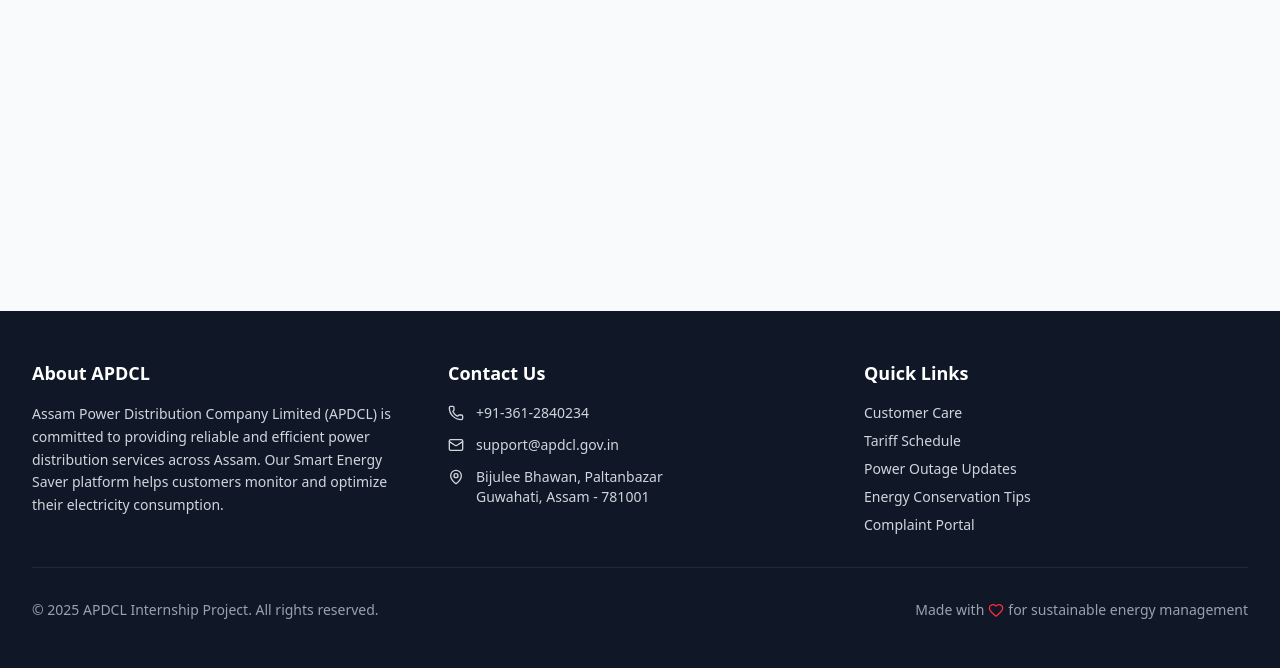
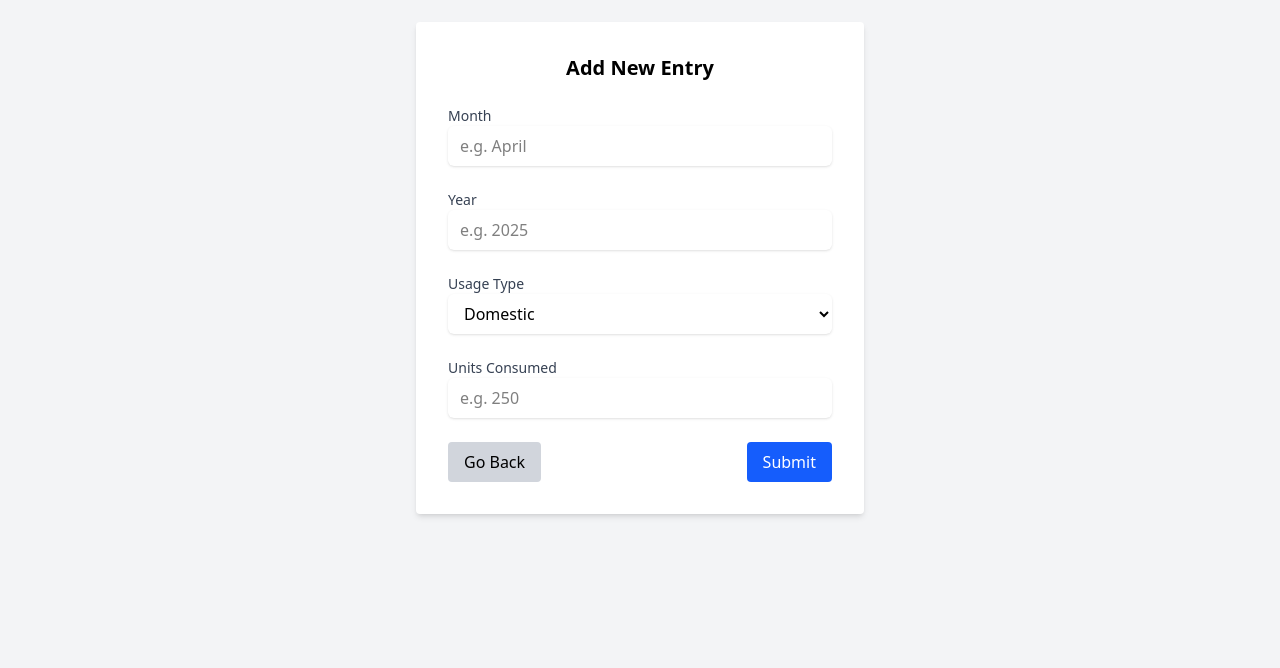
Before and after one commit to banhisikha-talukdar/WattConnect, a React (Vite) app in the folder wattconnect-client/: page /customer/add in a window 1280 px wide. Shown: the part 132-800 px from the top of the page. Built offline with nearby package versions, Linux system fonts and the light colour scheme.

Commit message:
Implemented AddEntry page with routing and Add New button

```diff
--- a/wattconnect-client/package.json
+++ b/wattconnect-client/package.json
@@ -26,6 +26,7 @@
     "react-dropzone": "^14.3.8",
     "react-hook-form": "^7.58.1",
     "react-router-dom": "^7.6.2",
+    "recharts": "^2.15.4",
     "tailwindcss": "^4.1.10",
     "yup": "^1.6.1"
   },
--- a/wattconnect-client/src/App.jsx
+++ b/wattconnect-client/src/App.jsx
@@ -6,8 +6,8 @@ import LoginHeader from './components/LoginHeader';
 import Landing from './pages/Landing';
 import Login from './pages/Login';
 import Signup from './pages/Signup';
-import CustomerHome from './pages/CustomerHome';
-import AdminHome from './pages/AdminHome';
+import CustomerDashboard from './pages/Customer/Dashboard'
+import AddEntry from './pages/Customer/AddEntry';
 
 const AppLayout = ({ children, header }) => (
   <div className="min-h-screen flex flex-col bg-gray-50">
@@ -37,8 +37,8 @@ const AppWrapper = () => {
     <AppLayout header={header}>
       <Routes>
         <Route path="/" element={<Landing />} />
-        <Route path="/customer/home" element={<CustomerHome />} />
-        <Route path="/admin/home" element={<AdminHome />} />
+        <Route path="/customer/dashboard" element={<CustomerDashboard />}/>
+        <Route path="/customer/add" element={<AddEntry />} />
       </Routes>
     </AppLayout>
   );
--- a/wattconnect-client/src/components/LoginHeader.jsx
+++ b/wattconnect-client/src/components/LoginHeader.jsx
@@ -1,13 +1,13 @@
 import { Link } from 'react-router-dom';
 
 const LoginHeader = () => (
-  <header className="bg-white shadow-md border-b border-gray-200 sticky top-0 z-50">
-    <div className="max-w-7xl mx-auto px-4 sm:px-6 lg:px-8 h-16 flex items-center justify-between">
-      <h1 className="text-xl font-semibold text-gray-800">Authentication</h1>
-      <Link to="/" className="text-blue-600 hover:underline text-sm font-medium">
-        ⬅ Go Back
-      </Link>
-    </div>
+  <header className="bg-gradient-to-br from-blue-50 to-blue-100 h-16 flex items-center px-4">
+    <Link
+      to="/"
+      className="text-blue-700 hover:underline text-sm font-medium"
+    >
+      ⬅ Go Back
+    </Link>
   </header>
 );
 
--- /dev/null
+++ b/wattconnect-client/src/components/Navbar.jsx
@@ -0,0 +1,68 @@
+import { useLocation, useNavigate } from 'react-router-dom';
+import {
+  Home,
+  FileText,
+  Users,
+  User,
+  LayoutDashboard,
+  FileBarChart,
+  CalendarClock,
+  LogOut
+} from 'lucide-react';
+
+export default function Navbar({ type }) {
+  const navigate = useNavigate();
+  const location = useLocation();
+
+  const handleLogout = () => {
+    navigate('/');
+  };
+
+  const links = type === 'admin'
+    ? [
+        { name: 'Home', icon: <Home size={20} />, path: '/admin/home' },
+        { name: 'Applications', icon: <FileText size={20} />, path: '/admin/applications' },
+        { name: 'Engineer Scheduling', icon: <Users size={20} />, path: '/admin/engineer_scheduling' },
+        { name: 'Meter Scheduling', icon: <CalendarClock size={20} />, path: '/admin/meter_scheduling' },
+      ]
+    : [
+        { name: 'Dashboard', icon: <LayoutDashboard size={20} />, path: '/customer/dashboard' },
+        { name: 'New Application', icon: <FileText size={20} />, path: '/customer/new_application' },
+        { name: 'Tips & Insights', icon: <FileBarChart size={20} />, path: '/customer/tips-insights' },
+        { name: 'Profile', icon: <User size={20} />, path: '/customer/profile' },
+      ];
+
+  return (
+    <aside className="w-64 bg-white shadow-lg p-6 h-full">
+      <h2 className="text-xl text-blue-700 font-bold mb-4">WattConnect</h2>
+      <ul className="space-y-3">
+        {links.map((link, index) => {
+          const isActive = location.pathname === link.path;
+          return (
+            <li
+              key={index}
+              onClick={() => navigate(link.path)}
+              className={`flex items-center gap-3 cursor-pointer px-3 py-2 rounded-lg transition duration-200 border-2 ${
+                isActive
+                  ? 'border-[3px] border-transparent font-semibold bg-gray-200'
+                  : 'border-transparent text-gray-700 hover:bg-white hover:border-[transparent] hover:[border-image:linear-gradient(to_right,blue,#60a5fa)_1] hover:border-image-slice-[1]'
+              }`}
+            >
+              {link.icon}
+              <span>{link.name}</span>
+            </li>
+          );
+        })}
+        <li>
+          <button
+            onClick={handleLogout}
+            className="flex items-center gap-3 text-red-600 hover:bg-red-100 hover:rounded-lg cursor-pointer w-full text-left mt-4"
+          >
+            <LogOut size={35} />
+            <span>Logout</span>
+          </button>
+        </li>
+      </ul>
+    </aside>
+  );
+}
--- a/wattconnect-client/src/pages/AdminHome.jsx
+++ /dev/null
@@ -1,35 +0,0 @@
-import { useNavigate } from 'react-router-dom';
-
-export default function AdminHome() {
-  const navigate = useNavigate();
-
-  const handleLogout = () => {
-    navigate('/');
-  };
-
-  return (
-    <div className="flex h-screen bg-gray-100">
-      <aside className="w-64 bg-white shadow-lg p-6">
-        <h2 className="text-xl font-bold mb-6">WattConnect</h2>
-        <ul className="space-y-4">
-          <li className="font-medium text-blue-600">Dashboard</li>
-          <li className="text-gray-700 hover:text-blue-600 cursor-pointer">Applications</li>
-          <li className="text-gray-700 hover:text-blue-600 cursor-pointer">Users</li>
-          <li className="text-gray-700 hover:text-blue-600 cursor-pointer">Meter Scheduling</li>
-          <li className="text-gray-700 hover:text-blue-600 cursor-pointer">Payouts & Billing</li>
-          <li className="text-gray-700 hover:text-blue-600 cursor-pointer">Reports & Analytics</li>
-          <li className="text-gray-700 hover:text-blue-600 cursor-pointer">Settings</li>
-          <li>
-            <button onClick={handleLogout} className="text-red-600 hover:text-red-800 cursor-pointer w-full text-left">
-              Logout
-            </button>
-          </li>
-        </ul>
-      </aside>
-      <main className="flex-1 p-8">
-        <h1 className="text-2xl font-bold">Welcome back, Admin!</h1>
-        {/* Add dashboard content here */}
-      </main>
-    </div>
-  );
-}
--- /dev/null
+++ b/wattconnect-client/src/pages/Customer/AddEntry.jsx
@@ -0,0 +1,106 @@
+import { useNavigate } from 'react-router-dom';
+import { useState } from 'react';
+
+export default function AddEntry() {
+  const navigate = useNavigate();
+  const [formData, setFormData] = useState({
+    month: '',
+    year: '',
+    type: 'domestic',
+    units: ''
+  });
+
+  const handleChange = (e) => {
+    const { name, value } = e.target;
+    setFormData((prev) => ({ ...prev, [name]: value }));
+  };
+
+  const handleSubmit = (e) => {
+    e.preventDefault();
+    console.log('Submitted entry:', formData);
+    setFormData({ month: '', year: '', type: 'domestic', units: '' });
+  };
+
+  const handleGoBack = () => {
+    navigate('/customer/dashboard');
+  };
+
+  return (
+    <div className="flex h-screen bg-gray-100 justify-center items-center">
+      <form
+        onSubmit={handleSubmit}
+        className="bg-white p-8 rounded shadow-md w-full max-w-md space-y-6"
+      >
+        <h2 className="text-xl font-semibold text-center">Add New Entry</h2>
+
+        <div>
+          <label className="block text-sm font-medium text-gray-700">Month</label>
+          <input
+            type="text"
+            name="month"
+            value={formData.month}
+            onChange={handleChange}
+            placeholder="e.g. April"
+            required
+            className="w-full border-gray-300 rounded-md px-3 py-2 shadow-sm"
+          />
+        </div>
+
+        <div>
+          <label className="block text-sm font-medium text-gray-700">Year</label>
+          <input
+            type="number"
+            name="year"
+            value={formData.year}
+            onChange={handleChange}
+            required
+            className="w-full border-gray-300 rounded-md px-3 py-2 shadow-sm"
+            placeholder="e.g. 2025"
+          />
+        </div>
+
+        <div>
+          <label className="block text-sm font-medium text-gray-700">Usage Type</label>
+          <select
+            name="type"
+            value={formData.type}
+            onChange={handleChange}
+            className="w-full border-gray-300 rounded-md px-3 py-2 shadow-sm"
+          >
+            <option value="domestic">Domestic</option>
+            <option value="commercial">Commercial</option>
+          </select>
+        </div>
+
+        <div>
+          <label className="block text-sm font-medium text-gray-700">Units Consumed</label>
+          <input
+            type="number"
+            name="units"
+            value={formData.units}
+            onChange={handleChange}
+            placeholder="e.g. 250"
+            required
+            className="w-full border-gray-300 rounded-md px-3 py-2 shadow-sm"
+          />
+        </div>
+
+        <div className="flex justify-between">
+          <button
+            type="button"
+            onClick={handleGoBack}
+            className="bg-gray-300 text-black px-4 py-2 rounded hover:bg-gray-400"
+          >
+            Go Back
+          </button>
+          <button
+            type="submit"
+            className="bg-blue-600 text-white px-4 py-2 rounded hover:bg-blue-700"
+          >
+            Submit
+          </button>
+        </div>
+      </form>
+    </div>
+  );
+}
--- /dev/null
+++ b/wattconnect-client/src/pages/Customer/Dashboard.jsx
@@ -0,0 +1,25 @@
+import Navbar from '../../components/Navbar';
+import { useNavigate } from 'react-router-dom';
+
+export default function CustomerDashboard() {
+  const navigate = useNavigate();
+
+  const handleAddNew = () => {
+    navigate('/customer/add');
+  };
+
+  return (
+    <div className="flex h-screen bg-gray-100">
+      <Navbar type="customer" />
+      <main className="flex-1 p-8 relative">
+        <button
+          onClick={handleAddNew}
+          className="absolute top-8 right-8 bg-blue-600 text-white px-4 py-2 rounded hover:bg-blue-700"
+        >
+          Add New
+        </button>
+        <h1 className="text-2xl font-bold">Welcome to Customer Dashboard</h1>
+      </main>
+    </div>
+  );
+}
--- a/wattconnect-client/src/pages/CustomerHome.jsx
+++ /dev/null
@@ -1,37 +0,0 @@
-import { useNavigate } from 'react-router-dom';
-
-export default function CustomerHome() {
-  const navigate = useNavigate();
-
-  const handleLogout = () => {
-    navigate('/');
-  };
-
-  return (
-    <div className="flex h-screen bg-gray-100">
-      <aside className="w-64 bg-white shadow-lg p-6">
-        <h2 className="text-xl font-bold mb-6">WattConnect</h2>
-        <ul className="space-y-4">
-          <li className="font-medium text-blue-600">Dashboard</li>
-          <li className="text-gray-700 hover:text-blue-600 cursor-pointer">Usage Reports</li>
-          <li className="text-gray-700 hover:text-blue-600 cursor-pointer">Bill & Payments</li>
-          <li className="text-gray-700 hover:text-blue-600 cursor-pointer">Tips & Insights</li>
-          <li className="text-gray-700 hover:text-blue-600 cursor-pointer">Application Status</li>
-          <li className="text-gray-700 hover:text-blue-600 cursor-pointer">Settings</li>
-          <li>
-            <button
-              onClick={handleLogout}
-              className="text-red-600 hover:text-red-800 cursor-pointer w-full text-left"
-            >
-              Logout
-            </button>
-          </li>
-        </ul>
-      </aside>
-      <main className="flex-1 p-8">
-        <h1 className="text-2xl font-bold">Welcome back, Customer!</h1>
-        {/* Add dashboard content here */}
-      </main>
-    </div>
-  );
-}
```
Also changed, not shown: 1 other file (tests, documents, lock files or other folders).
